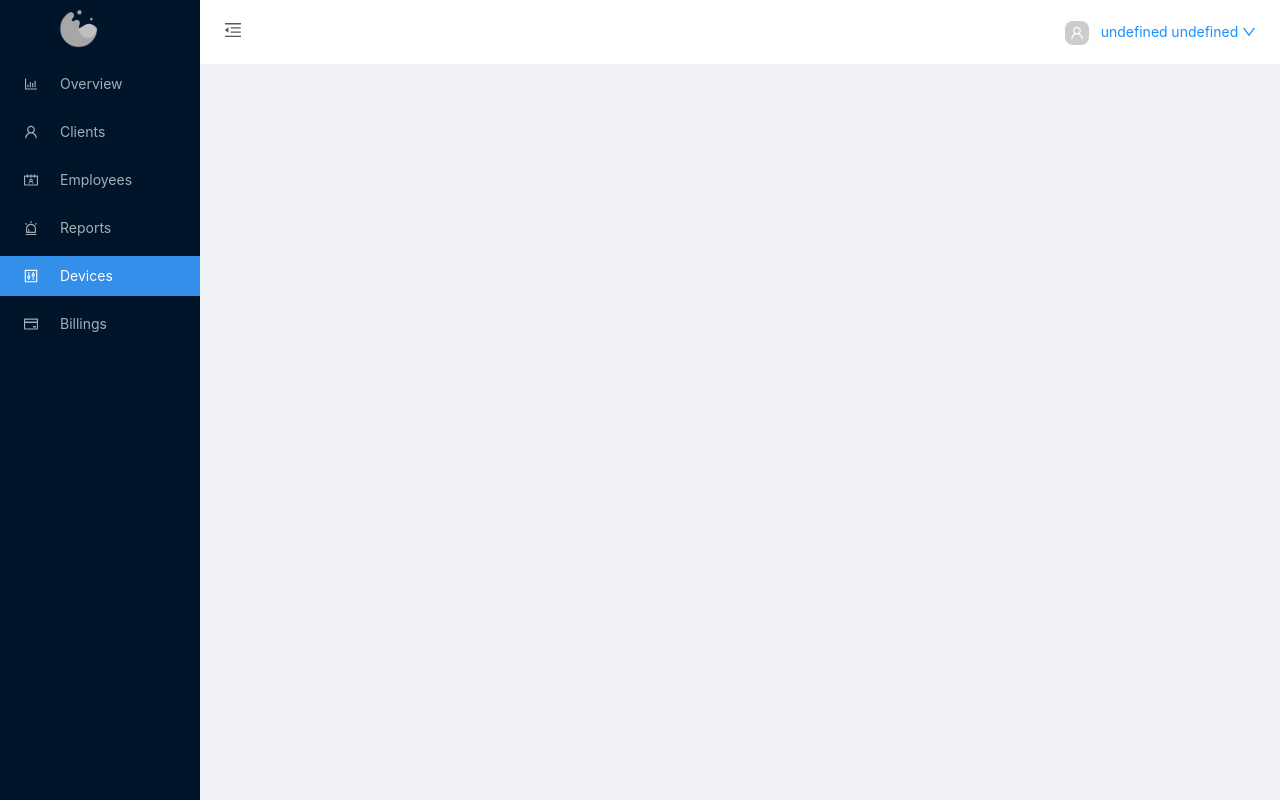
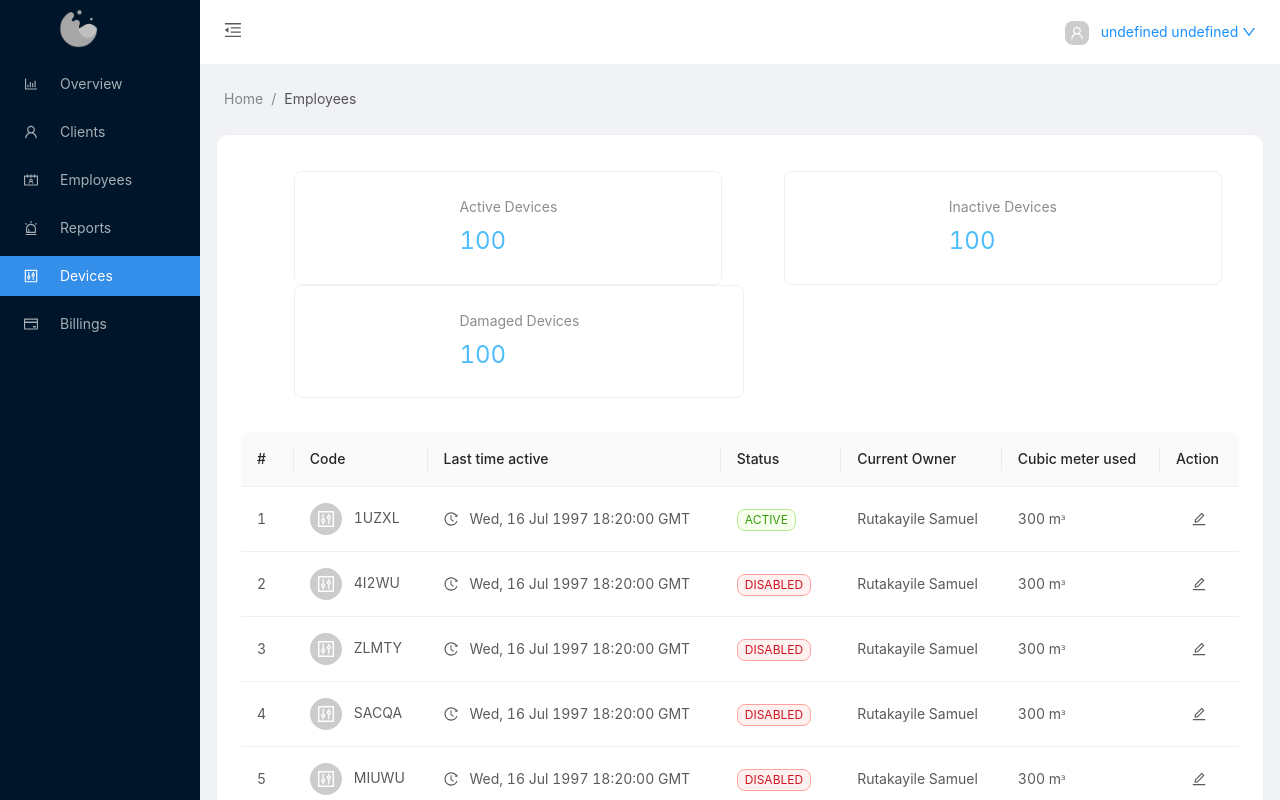
Before and after one commit to rutaks/wms-frontend, a React (Create React App) app: page /devices in a window 1280 px wide. Shown: the top 800 px of the page. Built offline with nearby package versions, Linux system fonts and the light colour scheme; sample sign-in values are in the browser's storage.

Commit message:
add devices view section, add modification of device modal

```diff
--- a/package.json
+++ b/package.json
@@ -20,6 +20,7 @@
     "formik-antd": "^2.0.1",
     "libphonenumber-js": "^1.9.20",
     "moment": "^2.29.1",
+    "nanoid": "^3.1.25",
     "prop-types": "^15.7.2",
     "react": "^16.13.1",
     "react-dom": "^16.13.1",
--- /dev/null
+++ b/src/components/ChangeDeviceStatus/ChangeDeviceStatus.jsx
@@ -0,0 +1,78 @@
+import React, { Fragment } from 'react';
+import { Button, Col, Form, InputNumber, message, Row, Select, Switch } from 'antd';
+import Modal from 'antd/lib/modal/Modal';
+import Text from 'antd/lib/typography/Text';
+import { Formik } from 'formik';
+import { SlidersOutlined } from '@ant-design/icons';
+import { useSetLocations } from '../../hooks/useLocation';
+import { getHelp, getValidationStatus } from '../../util/formik.util';
+import {
+  linkDeviceToClientInitialValues,
+  linkDeviceToClientValidationSchema
+} from '../../validations/link-device-to-client.validation';
+const { Provinces, Districts, Sectors, Cells, Villages } = require('rwanda');
+
+const ChangeDeviceStatus = ({ isModalVisible, onOk, onCancel }) => {
+  const locationHook = useSetLocations();
+  return (
+    <Modal
+      title="Link a device to client"
+      footer={null}
+      visible={isModalVisible}
+      onOk={onOk}
+      onCancel={onCancel}
+    >
+      <Formik
+        initialValues={linkDeviceToClientInitialValues}
+        validationSchema={linkDeviceToClientValidationSchema}
+        onSubmit={(formikData) => {
+          if (!locationHook.village) {
+            message.error("Select the device's location");
+          }
+          console.log(formikData);
+        }}
+      >
+        {(formikProps) => (
+          <Fragment>
+            <Row>
+              <Col span={10}>
+                <Text strong>Current Owner:</Text>
+                <Form.Item name="province">
+                  <Select
+                    showSearch
+                    value={locationHook.province}
+                    className="my_input"
+                    aria-autocomplete={'none'}
+                    placeholder="Select province"
+                    name="province"
+                    size="large"
+                    onChange={(province) => {
+                      locationHook.selectProvince(province);
+                    }}
+                  >
+                    {Provinces().map((item, idx) => (
+                      <Select.Option value={item} key={idx}>
+                        {item}
+                      </Select.Option>
+                    ))}
+                  </Select>
+                </Form.Item>
+              </Col>
+              <Col span={11} offset={2}>
+                <Text strong>Status:</Text>
+                <Form.Item name="district">
+                  <Switch defaultChecked onChange={() => {}} />
+                </Form.Item>
+              </Col>
+            </Row>
+            <Button type="primary" block onSubmit={() => formikProps.handleSubmit()}>
+              Modify
+            </Button>
+          </Fragment>
+        )}
+      </Formik>
+    </Modal>
+  );
+};
+
+export default ChangeDeviceStatus;
--- /dev/null
+++ b/src/components/ChangeDeviceStatus/index.js
@@ -0,0 +1 @@
+export { default } from './ChangeDeviceStatus';
--- /dev/null
+++ b/src/components/DevicesTable/DevicesTable.jsx
@@ -0,0 +1,99 @@
+import React, { Fragment, useState } from 'react';
+import { Breadcrumb, Button, Card, Col, Dropdown, Menu, Row, Statistic, Table, Tag } from 'antd';
+import Column from 'antd/lib/table/Column';
+import {
+  EditOutlined,
+  DeleteOutlined,
+  UnorderedListOutlined,
+  UserOutlined,
+  ControlOutlined,
+  HistoryOutlined
+} from '@ant-design/icons';
+import { nanoid } from 'nanoid';
+import { Link, useHistory } from 'react-router-dom';
+import Avatar from 'antd/lib/avatar/avatar';
+import AssignReportToAgent from '../AssignReportToAgent/AssignReportToAgent';
+import ChangeDeviceStatus from '../ChangeDeviceStatus';
+
+const statuses = ['ACTIVE', 'DISABLED'];
+
+const data = [];
+for (let i = 0; i < 46; i++) {
+  data.push({
+    key: i,
+    code: nanoid(5).toUpperCase(),
+    usage: `${300} mᶟ`,
+    currentOwner: 'Rutakayile Samuel',
+    lastActiveTime: '1997-07-16T19:20+01:00',
+    status: statuses[Math.floor(Math.random() * 2)]
+  });
+}
+
+const getStatusColor = (status) => {
+  if (status === 'ACTIVE') return 'green';
+  if (status === 'DISABLED') return 'red';
+};
+
+const DevicesTable = () => {
+  const history = useHistory();
+  const [isLinkDeviceToClientModal, setIsLinkDeviceToClientModal] = useState(false);
+  return (
+    <Fragment>
+      <ChangeDeviceStatus
+        isModalVisible={isLinkDeviceToClientModal}
+        onOk={() => setIsLinkDeviceToClientModal(false)}
+        onCancel={() => setIsLinkDeviceToClientModal(false)}
+      />
+      <Table
+        pagination={{
+          pageSize: 10
+        }}
+        dataSource={data}
+      >
+        <Column title={'#'} render={(_, __, idx) => idx + 1} />
+        <Column
+          title={'Code'}
+          render={(record) => (
+            <Fragment>
+              <Avatar icon={<ControlOutlined />} />
+              <span style={{ marginLeft: '12px' }}>{record?.code}</span>
+            </Fragment>
+          )}
+        />
+        <Column
+          title={'Last time active'}
+          render={(record, idx) => (
+            <Fragment>
+              <HistoryOutlined style={{ paddingRight: '12px' }} />
+              {new Date(record.lastActiveTime).toUTCString()}
+            </Fragment>
+          )}
+        />
+        <Column
+          title={'Status'}
+          render={(record, idx) => (
+            <Tag color={getStatusColor(record.status)} key={idx}>
+              {record.status}
+            </Tag>
+          )}
+        />
+        <Column title={'Current Owner'} render={(record) => record.currentOwner} />
+        <Column title={'Cubic meter used'} render={(record) => record.usage} />
+        <Column
+          title={'Action'}
+          render={(record) => (
+            <Row style={{ justifyContent: 'space-evenly' }}>
+              <EditOutlined
+                onClick={() => {
+                  setIsLinkDeviceToClientModal(true);
+                }}
+              />
+            </Row>
+          )}
+        />
+      </Table>
+    </Fragment>
+  );
+};
+
+export default DevicesTable;
--- /dev/null
+++ b/src/components/DevicesTable/index.js
@@ -0,0 +1 @@
+export { default } from './DevicesTable';
--- a/src/routes/components/PrivateRoute/PrivateRoute.jsx
+++ b/src/routes/components/PrivateRoute/PrivateRoute.jsx
@@ -9,6 +9,7 @@ import ClientDetails from '../../../views/ClientDetails';
 import AgentsView from '../../../views/AgentsView';
 import CreateAgentView from '../../../views/CreateAgentView/CreateAgentView';
 import ReportsView from '../../../views/ReportsView';
+import DevicesView from '../../../views/DevicesView';
 
 const PrivateRoute = () => {
   const router = useHistory();
@@ -46,6 +47,9 @@ const PrivateRoute = () => {
           <Route exact path={'/reports'}>
             <ReportsView />
           </Route>
+          <Route exact path={'/devices'}>
+            <DevicesView />
+          </Route>
         </Switch>
       </Sidebar>
     </Fragment>
--- /dev/null
+++ b/src/views/DevicesView/DevicesView.jsx
@@ -0,0 +1,55 @@
+import React, { Fragment } from 'react';
+import { Breadcrumb, Button, Card, Col, Row, Statistic } from 'antd';
+import { Link, useHistory } from 'react-router-dom';
+import DevicesTable from '../../components/DevicesTable';
+
+const DevicesView = () => {
+  const history = useHistory();
+  return (
+    <Fragment>
+      <Row style={{ paddingTop: '24px', marginLeft: '24px' }}>
+        <Breadcrumb>
+          <Breadcrumb.Item>
+            <Link
+              onClick={() => {
+                history.push('/');
+              }}
+            >
+              Home
+            </Link>
+          </Breadcrumb.Item>
+          <Breadcrumb.Item>Employees</Breadcrumb.Item>
+        </Breadcrumb>
+      </Row>
+      <Card
+        className="site-layout-background"
+        style={{
+          margin: '24px 16px',
+          borderRadius: '12px'
+        }}
+      >
+        <Row gutter={20} align="middle" style={{ padding: '12px' }}>
+          <Col offset={1}>
+            <Card style={{ paddingLeft: '140px', paddingRight: '140px' }}>
+              <Statistic title="Active Devices" value={100} valueStyle={{ color: '#51befc' }} />
+            </Card>
+          </Col>
+          <Col offset={1}>
+            <Card style={{ paddingLeft: '140px', paddingRight: '140px' }}>
+              <Statistic title="Inactive Devices" value={100} valueStyle={{ color: '#51befc' }} />
+            </Card>
+          </Col>
+          <Col offset={1}>
+            <Card style={{ paddingLeft: '140px', paddingRight: '140px' }}>
+              <Statistic title="Damaged Devices" value={100} valueStyle={{ color: '#51befc' }} />
+            </Card>
+          </Col>
+        </Row>
+        <br />
+        <DevicesTable />
+      </Card>
+    </Fragment>
+  );
+};
+
+export default DevicesView;
--- /dev/null
+++ b/src/views/DevicesView/index.js
@@ -0,0 +1 @@
+export { default } from './DevicesView';
```
Also changed, not shown: 1 other file (tests, documents, lock files or other folders).
